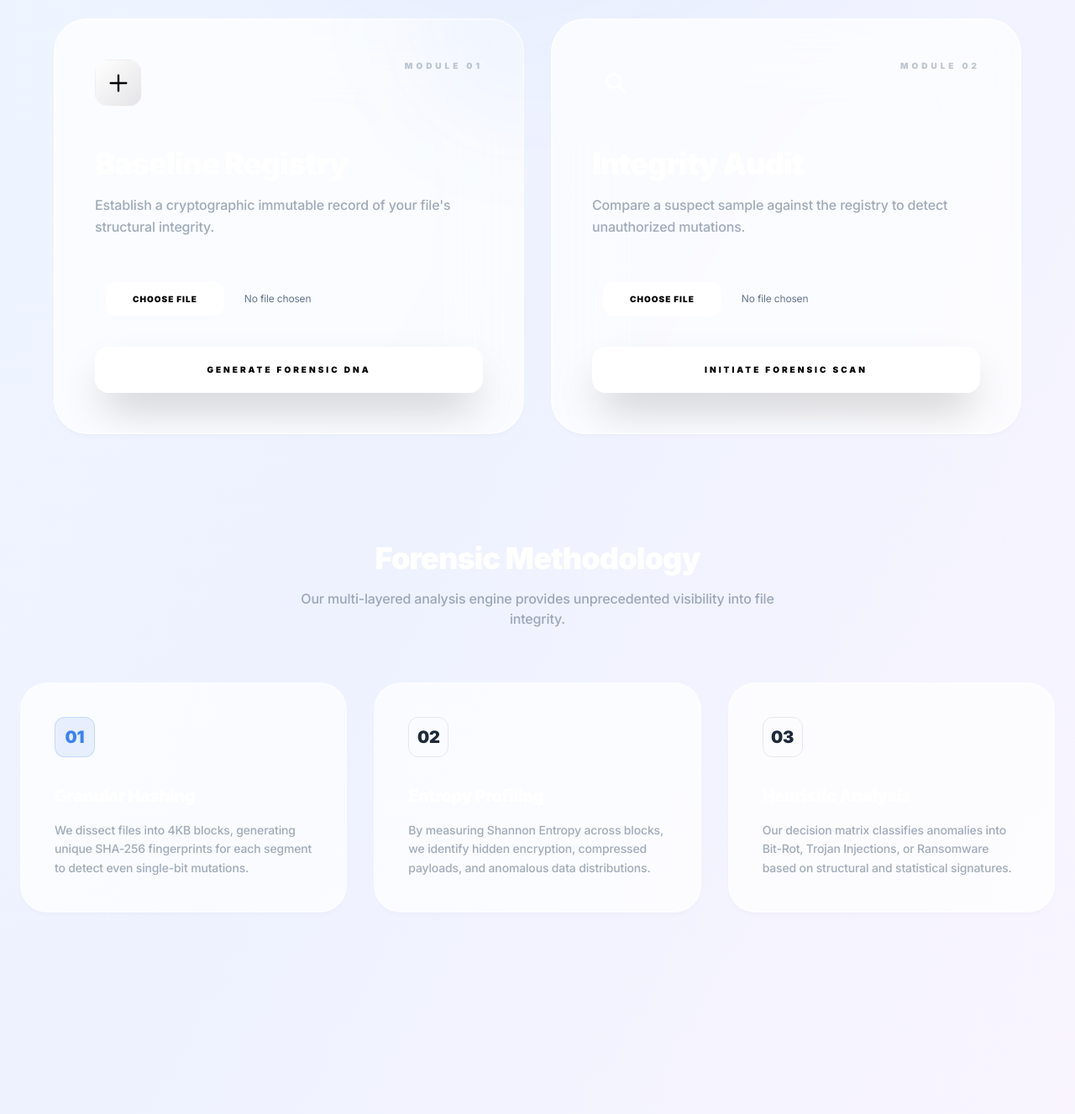
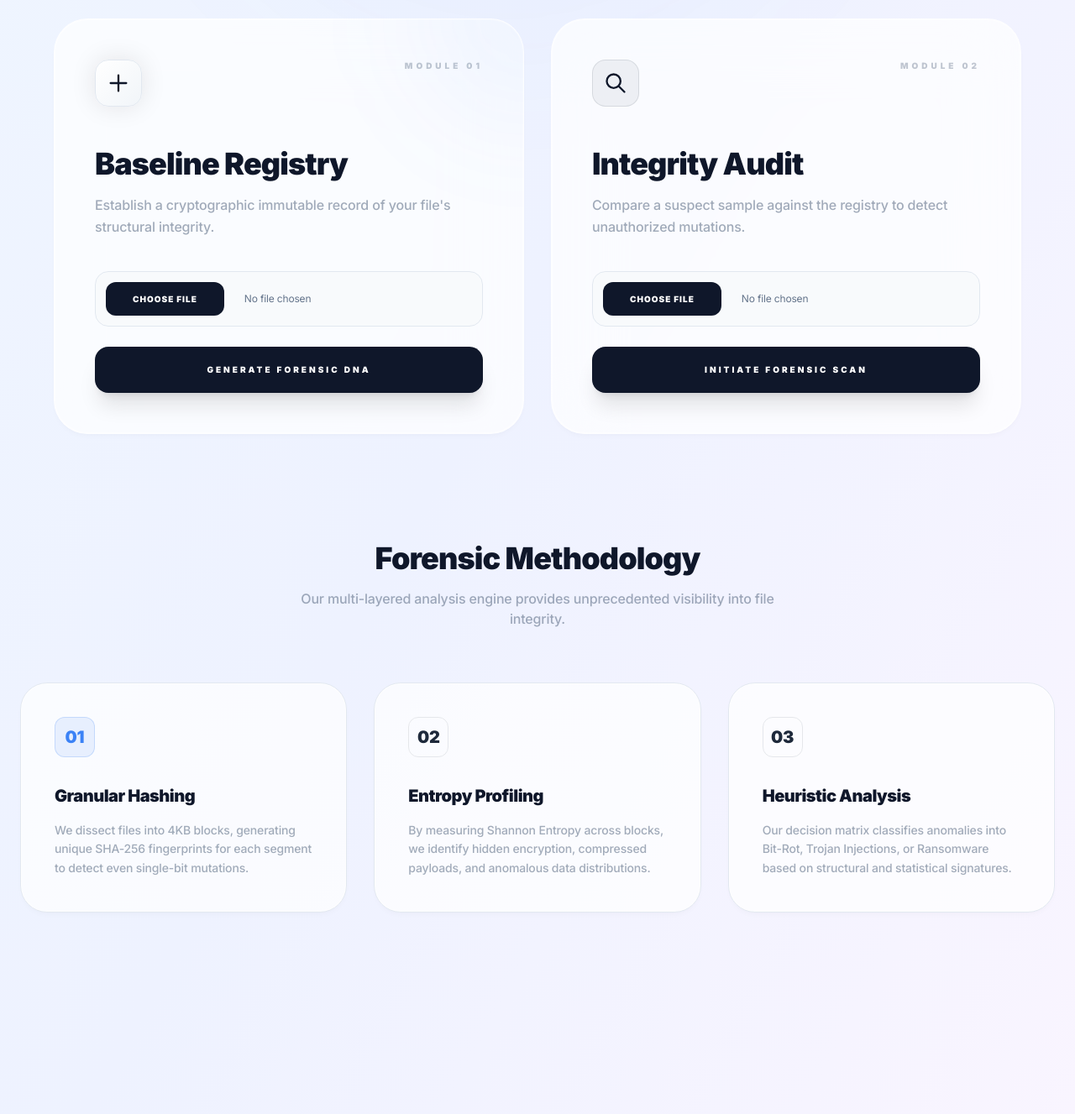
Before and after one commit to vaishnav4281/file-integrity, a Django app: page / in a window 1280 px wide. Shown: the part 801-2128 px from the top of the page at 84% size. Run offline with Django 5.2, Linux system fonts and the light colour scheme; some libraries are stand-ins or nearby versions.

Commit message:
Fix TemplateSyntaxError in result.html and enhance landing page aesthetics/contrast

```diff
--- a/core/templates/core/landing.html
+++ b/core/templates/core/landing.html
@@ -9,14 +9,14 @@
             class="absolute top-1/2 left-1/2 -translate-x-1/2 -translate-y-1/2 w-[800px] h-[800px] bg-gradient-to-tr from-accent/10 via-violet-500/10 to-rose-500/10 blur-[120px] rounded-full -z-10 animate-pulse-slow">
         </div>
 
-        <div class="inline-flex items-center gap-2 px-4 py-1.5 bg-white/5 rounded-full border border-white/10 mb-12 reveal"
+        <div class="inline-flex items-center gap-2 px-4 py-1.5 bg-slate-900/5 dark:bg-white/5 rounded-full border border-slate-900/10 dark:border-white/10 mb-12 reveal"
             style="animation-delay: 0.1s;">
             <span class="text-[9px] font-black tracking-[0.4em] text-accent uppercase">Protocol v4.0.2</span>
-            <div class="w-1 h-1 rounded-full bg-white/20"></div>
+            <div class="w-1 h-1 rounded-full bg-slate-900/20 dark:bg-white/20"></div>
             <span class="text-[9px] font-black tracking-[0.4em] text-secondary uppercase">Quantum-Safe</span>
         </div>
 
-        <h1 class="text-6xl md:text-9xl font-black tracking-tighter text-white mb-8 leading-[0.85] reveal"
+        <h1 class="text-6xl md:text-9xl font-black tracking-tighter text-slate-900 dark:text-white mb-8 leading-[0.85] reveal"
             style="animation-delay: 0.2s;">
             DECODE THE <br />
             <span
@@ -31,17 +31,17 @@
 
         <div class="flex flex-wrap justify-center gap-6 reveal" style="animation-delay: 0.4s;">
             <div
-                class="flex items-center gap-3 px-6 py-3 bg-white/5 rounded-2xl border border-white/5 hover:border-accent/30 hover:bg-accent/5 transition-colors duration-300">
+                class="flex items-center gap-3 px-6 py-3 bg-white/50 dark:bg-white/5 rounded-2xl border border-slate-200 dark:border-white/5 hover:border-accent/30 hover:bg-accent/5 transition-colors duration-300 shadow-sm dark:shadow-none">
                 <span
                     class="text-[10px] font-bold tracking-widest text-secondary uppercase group-hover:text-accent">Entropy
                     Analysis</span>
             </div>
             <div
-                class="flex items-center gap-3 px-6 py-3 bg-white/5 rounded-2xl border border-white/5 hover:border-violet-500/30 hover:bg-violet-500/5 transition-colors duration-300">
+                class="flex items-center gap-3 px-6 py-3 bg-white/50 dark:bg-white/5 rounded-2xl border border-slate-200 dark:border-white/5 hover:border-violet-500/30 hover:bg-violet-500/5 transition-colors duration-300 shadow-sm dark:shadow-none">
                 <span class="text-[10px] font-bold tracking-widest text-secondary uppercase">SHA-256 Granular</span>
             </div>
             <div
-                class="flex items-center gap-3 px-6 py-3 bg-white/5 rounded-2xl border border-white/5 hover:border-rose-500/30 hover:bg-rose-500/5 transition-colors duration-300">
+                class="flex items-center gap-3 px-6 py-3 bg-white/50 dark:bg-white/5 rounded-2xl border border-slate-200 dark:border-white/5 hover:border-rose-500/30 hover:bg-rose-500/5 transition-colors duration-300 shadow-sm dark:shadow-none">
                 <span class="text-[10px] font-bold tracking-widest text-secondary uppercase">Heuristic Threat
                     Intel</span>
             </div>
@@ -60,8 +60,8 @@
 
             <div class="flex items-start justify-between mb-12">
                 <div
-                    class="w-14 h-14 bg-gradient-to-br from-white to-zinc-200 rounded-2xl flex items-center justify-center shadow-[0_0_30px_rgba(255,255,255,0.1)] group-hover:scale-110 transition-transform duration-500 border border-white/20">
-                    <svg class="w-7 h-7 text-black" fill="none" stroke="currentColor" viewBox="0 0 24 24">
+                    class="w-14 h-14 bg-gradient-to-br from-white to-slate-100 dark:from-white dark:to-zinc-200 rounded-2xl flex items-center justify-center shadow-[0_0_30px_rgba(0,0,0,0.1)] dark:shadow-[0_0_30px_rgba(255,255,255,0.1)] group-hover:scale-110 transition-transform duration-500 border border-slate-200 dark:border-white/20">
+                    <svg class="w-7 h-7 text-slate-900" fill="none" stroke="currentColor" viewBox="0 0 24 24">
                         <path stroke-linecap="round" stroke-linejoin="round" stroke-width="2" d="M12 4v16m8-8H4" />
                     </svg>
                 </div>
@@ -69,7 +69,7 @@
                     01</span>
             </div>
 
-            <h2 class="text-4xl font-black text-white mb-4 tracking-tight">Baseline Registry</h2>
+            <h2 class="text-4xl font-black text-slate-900 dark:text-white mb-4 tracking-tight">Baseline Registry</h2>
             <p class="text-secondary mb-10 text-base leading-relaxed font-medium opacity-60">
                 Establish a cryptographic immutable record of your file's structural integrity.
             </p>
@@ -82,14 +82,14 @@
                         file:mr-6 file:py-3 file:px-8
                         file:rounded-xl file:border-0
                         file:text-[10px] file:font-black file:uppercase file:tracking-widest
-                        file:bg-white file:text-black
-                        hover:file:bg-zinc-200 file:transition-all
-                        focus:outline-none bg-white/[0.02] rounded-2xl border border-white/5 p-3
-                        group-hover/input:border-white/20 transition-all duration-500
+                        file:bg-slate-900 file:text-white dark:file:bg-white dark:file:text-black
+                        hover:file:bg-slate-800 dark:hover:file:bg-zinc-200 file:transition-all
+                        focus:outline-none bg-slate-50 dark:bg-white/[0.02] rounded-2xl border border-slate-200 dark:border-white/5 p-3
+                        group-hover/input:border-slate-300 dark:group-hover/input:border-white/20 transition-all duration-500
                     " />
                 </div>
                 <button type="submit"
-                    class="btn-premium w-full py-5 bg-white text-black rounded-2xl font-black text-[10px] uppercase tracking-[0.3em] hover:bg-zinc-200 active:scale-[0.98] shadow-2xl">
+                    class="btn-premium w-full py-5 bg-slate-900 text-white dark:bg-white dark:text-black rounded-2xl font-black text-[10px] uppercase tracking-[0.3em] hover:bg-slate-800 dark:hover:bg-zinc-200 active:scale-[0.98] shadow-xl">
                     Generate Forensic DNA
                 </button>
             </form>
@@ -104,9 +104,9 @@
 
             <div class="flex items-start justify-between mb-12">
                 <div
-                    class="w-14 h-14 bg-white/5 border border-white/10 rounded-2xl flex items-center justify-center group-hover:scale-110 transition-transform duration-500 group-hover:border-rose-500/50 group-hover:bg-rose-500/10">
-                    <svg class="w-7 h-7 text-white group-hover:text-rose-500 transition-colors" fill="none"
-                        stroke="currentColor" viewBox="0 0 24 24">
+                    class="w-14 h-14 bg-slate-900/5 dark:bg-white/5 border border-slate-900/10 dark:border-white/10 rounded-2xl flex items-center justify-center group-hover:scale-110 transition-transform duration-500 group-hover:border-rose-500/50 group-hover:bg-rose-500/10">
+                    <svg class="w-7 h-7 text-slate-900 dark:text-white group-hover:text-rose-500 transition-colors"
+                        fill="none" stroke="currentColor" viewBox="0 0 24 24">
                         <path stroke-linecap="round" stroke-linejoin="round" stroke-width="2"
                             d="M21 21l-6-6m2-5a7 7 0 11-14 0 7 7 0 0114 0z" />
                     </svg>
@@ -115,7 +115,7 @@
                     02</span>
             </div>
 
-            <h2 class="text-4xl font-black text-white mb-4 tracking-tight">Integrity Audit</h2>
+            <h2 class="text-4xl font-black text-slate-900 dark:text-white mb-4 tracking-tight">Integrity Audit</h2>
             <p class="text-secondary mb-10 text-base leading-relaxed font-medium opacity-60">
                 Compare a suspect sample against the registry to detect unauthorized mutations.
             </p>
@@ -128,14 +128,14 @@
                         file:mr-6 file:py-3 file:px-8
                         file:rounded-xl file:border-0
                         file:text-[10px] file:font-black file:uppercase file:tracking-widest
-                        file:bg-white file:text-black
-                        hover:file:bg-zinc-200 file:transition-all
-                        focus:outline-none bg-white/[0.02] rounded-2xl border border-white/5 p-3
-                        group-hover/input:border-white/20 transition-all duration-500
+                        file:bg-slate-900 file:text-white dark:file:bg-white dark:file:text-black
+                        hover:file:bg-slate-800 dark:hover:file:bg-zinc-200 file:transition-all
+                        focus:outline-none bg-slate-50 dark:bg-white/[0.02] rounded-2xl border border-slate-200 dark:border-white/5 p-3
+                        group-hover/input:border-slate-300 dark:group-hover/input:border-white/20 transition-all duration-500
                     " />
                 </div>
                 <button type="submit"
-                    class="btn-premium w-full py-5 bg-white text-black rounded-2xl font-black text-[10px] uppercase tracking-[0.3em] hover:bg-zinc-200 active:scale-[0.98] shadow-2xl">
+                    class="btn-premium w-full py-5 bg-slate-900 text-white dark:bg-white dark:text-black rounded-2xl font-black text-[10px] uppercase tracking-[0.3em] hover:bg-slate-800 dark:hover:bg-zinc-200 active:scale-[0.98] shadow-xl">
                     Initiate Forensic Scan
                 </button>
             </form>
@@ -145,40 +145,41 @@
     <!-- How it Works Section -->
     <div class="mb-32 reveal" style="animation-delay: 0.7s;">
         <div class="text-center mb-16">
-            <h2 class="text-4xl font-black text-white mb-4 tracking-tight">Forensic Methodology</h2>
+            <h2 class="text-4xl font-black text-slate-900 dark:text-white mb-4 tracking-tight">Forensic Methodology</h2>
             <p class="text-secondary max-w-xl mx-auto font-medium opacity-60">Our multi-layered analysis engine provides
                 unprecedented visibility into file integrity.</p>
         </div>
 
         <div class="grid grid-cols-1 md:grid-cols-3 gap-8">
-            <div class="glass-card p-10 rounded-[2rem] border border-white/5">
+            <div class="glass-card p-10 rounded-[2rem] border border-slate-200 dark:border-white/5">
                 <div
                     class="w-12 h-12 bg-accent/10 rounded-xl flex items-center justify-center mb-8 border border-accent/20">
                     <span class="text-accent font-black text-xl">01</span>
                 </div>
-                <h3 class="text-xl font-black text-white mb-4 tracking-tight">Granular Hashing</h3>
+                <h3 class="text-xl font-black text-slate-900 dark:text-white mb-4 tracking-tight">Granular Hashing</h3>
                 <p class="text-sm text-secondary leading-relaxed font-medium opacity-60">We dissect files into 4KB
                     blocks, generating unique SHA-256 fingerprints for each segment to detect even single-bit mutations.
                 </p>
             </div>
 
-            <div class="glass-card p-10 rounded-[2rem] border border-white/5">
+            <div class="glass-card p-10 rounded-[2rem] border border-slate-200 dark:border-white/5">
                 <div
                     class="w-12 h-12 bg-violet-500/10 rounded-xl flex items-center justify-center mb-8 border border-violet-500/20">
                     <span class="text-violet-500 font-black text-xl">02</span>
                 </div>
-                <h3 class="text-xl font-black text-white mb-4 tracking-tight">Entropy Profiling</h3>
+                <h3 class="text-xl font-black text-slate-900 dark:text-white mb-4 tracking-tight">Entropy Profiling</h3>
                 <p class="text-sm text-secondary leading-relaxed font-medium opacity-60">By measuring Shannon Entropy
                     across blocks, we identify hidden encryption, compressed payloads, and anomalous data distributions.
                 </p>
             </div>
 
-            <div class="glass-card p-10 rounded-[2rem] border border-white/5">
+            <div class="glass-card p-10 rounded-[2rem] border border-slate-200 dark:border-white/5">
                 <div
                     class="w-12 h-12 bg-rose-500/10 rounded-xl flex items-center justify-center mb-8 border border-rose-500/20">
                     <span class="text-rose-500 font-black text-xl">03</span>
                 </div>
-                <h3 class="text-xl font-black text-white mb-4 tracking-tight">Heuristic Analysis</h3>
+                <h3 class="text-xl font-black text-slate-900 dark:text-white mb-4 tracking-tight">Heuristic Analysis
+                </h3>
                 <p class="text-sm text-secondary leading-relaxed font-medium opacity-60">Our decision matrix classifies
                     anomalies into Bit-Rot, Trojan Injections, or Ransomware based on structural and statistical
                     signatures.</p>
@@ -197,17 +198,19 @@
                 <path stroke-linecap="round" stroke-linejoin="round" stroke-width="3" d="M5 13l4 4L19 7"></path>
             </svg>
         </div>
-        <h3 class="text-4xl font-black text-white mb-4 tracking-tight">DNA Indexed</h3>
+        <h3 class="text-4xl font-black text-slate-900 dark:text-white mb-4 tracking-tight">DNA Indexed</h3>
         <p class="text-secondary mb-12 text-lg font-medium opacity-60">
-            Cryptographic baseline for <span class="text-white font-bold">{{ profile.file_name }}</span> is now active.
+            Cryptographic baseline for <span class="text-slate-900 dark:text-white font-bold">{{ profile.file_name
+                }}</span> is now active.
         </p>
 
-        <div class="bg-black/50 rounded-2xl p-8 border border-white/5 relative overflow-hidden group/code">
+        <div
+            class="bg-slate-100 dark:bg-black/50 rounded-2xl p-8 border border-slate-200 dark:border-white/5 relative overflow-hidden group/code">
             <div class="absolute inset-0 bg-gradient-to-br from-accent/5 to-transparent"></div>
             <span class="text-[9px] uppercase tracking-[0.5em] text-secondary font-black block mb-4 opacity-40">Master
                 Fingerprint</span>
             <code
-                class="font-mono text-xs text-white break-all select-all block leading-relaxed tracking-widest">{{ profile.full_hash }}</code>
+                class="font-mono text-xs text-slate-900 dark:text-white break-all select-all block leading-relaxed tracking-widest">{{ profile.full_hash }}</code>
         </div>
     </div>
     {% endif %}
```
